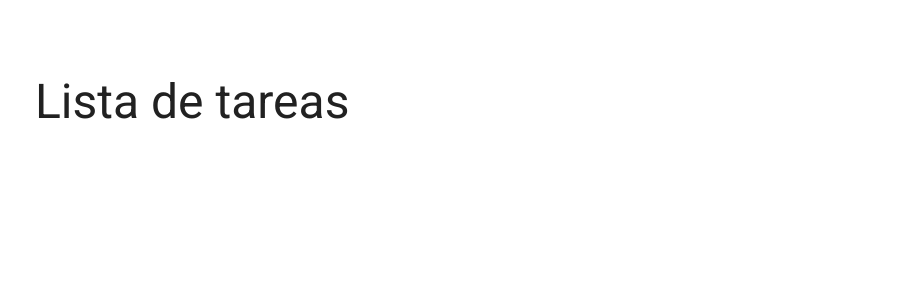
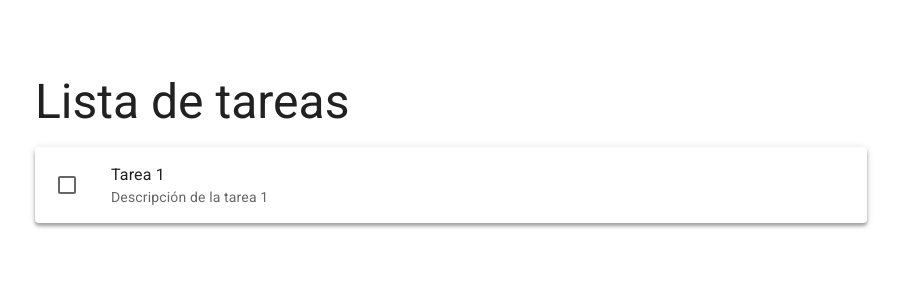
Before and after one commit to rodrigortigosa/frontend-exercise-minder, a React (Vite) app: page / in a window 1280 px wide. Shown: the top 300 px of the page, without its empty margins (189-1090 px from the left). Built offline with nearby package versions, Linux system fonts and the light colour scheme.

Commit message:
feat: agrega componente task con un mock

```diff
--- /dev/null
+++ b/src/components/TaskItem.tsx
@@ -0,0 +1,37 @@
+import { Checkbox, ListItem, ListItemIcon, ListItemText } from "@mui/material";
+import { Task } from "../types/Task";
+
+type TaskItemProps = {
+	task: Task;
+};
+
+export const TaskItem: React.FC<TaskItemProps> = ({ task }) => {
+	const { id, title, description, completed } = task;
+	return (
+		<ListItem
+			key={id}
+			sx={{
+				p: "10px",
+				gap: "10px",
+				borderRadius: "4px",
+				boxShadow: `
+        0px 3px 3px rgba(0, 0, 0, 0.20),
+        0px 3px 4px rgba(0, 0, 0, 0.14),
+        0px 1px 8px rgba(0, 0, 0, 0.12)
+      `,
+			}}
+		>
+			<ListItemIcon sx={{ justifyContent: "center" }}>
+				<Checkbox
+					edge="start"
+					color="primary"
+					size="medium"
+					checked={completed}
+					// disableRipple
+					inputProps={{ "aria-labelledby": title }}
+				/>
+			</ListItemIcon>
+			<ListItemText id={title} primary={title} secondary={description} />
+		</ListItem>
+	);
+};
--- /dev/null
+++ b/src/mocks/task.ts
@@ -0,0 +1,8 @@
+import { Task } from "../types/Task";
+
+export const task: Task = {
+	id: "1",
+	title: "Tarea 1",
+	description: "Descripción de la tarea 1",
+	completed: false,
+};
--- a/src/pages/Tasks.tsx
+++ b/src/pages/Tasks.tsx
@@ -1,4 +1,8 @@
 import { Box, Typography } from "@mui/material";
+import { TaskItem } from "../components/TaskItem";
+import { task } from "../mocks/task";
+
+const taskMock = task;
 
 const Tasks = () => {
 	return (
@@ -7,6 +11,7 @@ const Tasks = () => {
 				<Typography variant="h3" style={{ paddingBottom: "17px" }}>
 					Lista de tareas
 				</Typography>
+				<TaskItem task={taskMock} />
 			</Box>
 		</main>
 	);
--- /dev/null
+++ b/src/types/Task.ts
@@ -0,0 +1,6 @@
+export type Task = {
+  id: string;
+  title: string;
+  completed: boolean;
+  description?: string;
+};
```
